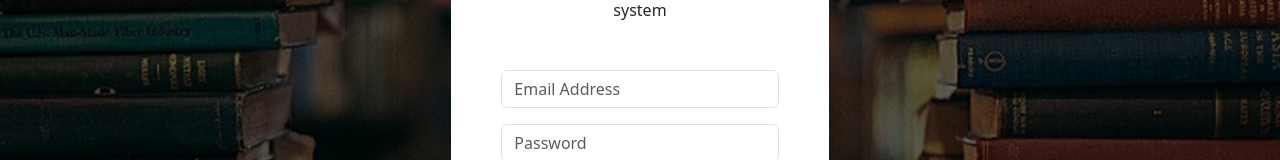
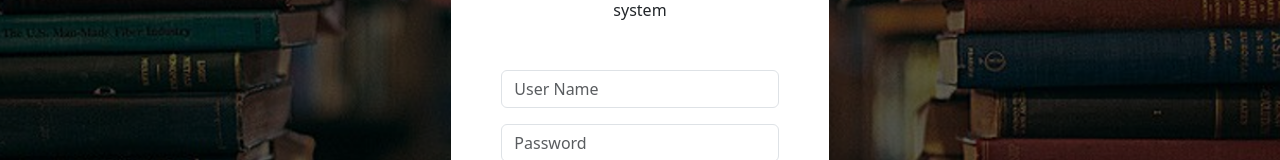
Before and after one commit to BiblioTrack/bibliotrack-frontend, a React (Create React App) app: page /login in a window 1280 px wide. Shown: the part 276-436 px from the top of the page. Built offline with nearby package versions, Linux system fonts and the light colour scheme.

Commit message:
changed login from email to username

```diff
--- a/src/pages/AuthPages/LoginPage/components/LoginSection.js
+++ b/src/pages/AuthPages/LoginPage/components/LoginSection.js
@@ -1,56 +1,97 @@
 import React, { useState } from 'react';
 import { Form, FormControl, Button } from 'react-bootstrap';
-import { Link , useNavigate } from 'react-router-dom';
+import { Link, useNavigate } from 'react-router-dom';
 import MainSection from '../../../../components/MainSection.js'
 import { useAuth } from '../../AuthContext.js';
+import { API_BASE_URL } from '../../../../ApiCalls.js'
+
+const LoginSection = () => {
+  const [username, setUsername] = useState('');
+  const [password, setPassword] = useState('');
+  const navigate = useNavigate();
+  const { login } = useAuth();
+
+  const userLoginRequest = async (username, password) => {
+    try {
+
+      const userCred = {
+        username,
+        password
+      };
+      console.log(JSON.stringify(userCred))
+      // Make API call to authenticate user
+      const response = await fetch(`${API_BASE_URL}/users/login`, {
+        method: 'POST',
+        headers: {
+          'Content-Type': 'application/json',
+        },
+        body: JSON.stringify(userCred),
+      });
+      console.log(response);
+      if (!response.ok) {
+        throw new Error('Invalid username or password');
+      }
+
+      // Assuming the API returns user data upon successful login
+      const userData = await response.json();
 
 
 
-const LoginSection = () => {
-  const [email, setEmail] = useState('');
-  const [password, setPassword] = useState('');
-  const navigate = useNavigate();
-  const { login } = useAuth();
+      // Call the login function with the user data
+      login(userData);
+
+      // Navigate to the home page or any other route upon successful login
+      navigate('/');
+    } catch (error) {
+      console.error('Error during login:', error);
+      console.log(process.env.REACT_APP_API_ENDPOINT)
+      // Handle authentication error, e.g., display an error message to the user
+      alert('Invalid username or password');
+    }
+  };
 
 
   const handleSubmit = (e) => {
     e.preventDefault();
 
     //Add login form validation before submit
-    if (!email || !password) {
-      alert('Please enter both email and password.');
+    if (!username || !password) {
+      alert('Please enter both username and password.');
       return false;
     }
 
     //TODO: Add login logic here
 
-    // Mock user data
-    const mockUserData = {
-      id: 1,
-      firstname: 'John',
-      lastname: 'Doe',
-      email: 'john@example.com',
-      role: 'user',
-    };
+    userLoginRequest(username, password);
 
 
-    login(mockUserData);
+    // // Mock user data
+    // const mockUserData = {
+    //   id: 1,
+    //   firstname: 'John',
+    //   lastname: 'Doe',
+    //   email: 'john@example.com',
+    //   role: 'user',
+    // };
 
-    navigate('/');
+
+    // login(mockUserData);
+
+    // navigate('/');
 
 
   };
 
   return (
     <MainSection title="LOGIN" description="Welcome to our library management system">
-      <Form className="mt-5" onSubmit={handleSubmit} role ='form'>
-      <Form.Group className="mb-3" controlId="email" >
+      <Form className="mt-5" onSubmit={handleSubmit} role='form'>
+        <Form.Group className="mb-3" controlId="username" >
           <FormControl
-            data-testid="email"
-            type="email"
-            placeholder="Email Address"
-            value={email}
-            onChange={(e) => setEmail(e.target.value)}
+            data-testid="username"
+            type="username"
+            placeholder="User Name"
+            value={username}
+            onChange={(e) => setUsername(e.target.value)}
           />
         </Form.Group>
 
@@ -80,7 +121,7 @@ const LoginSection = () => {
           </p>
         </div>
 
-    </Form>
+      </Form>
 
     </MainSection>
   );
```
